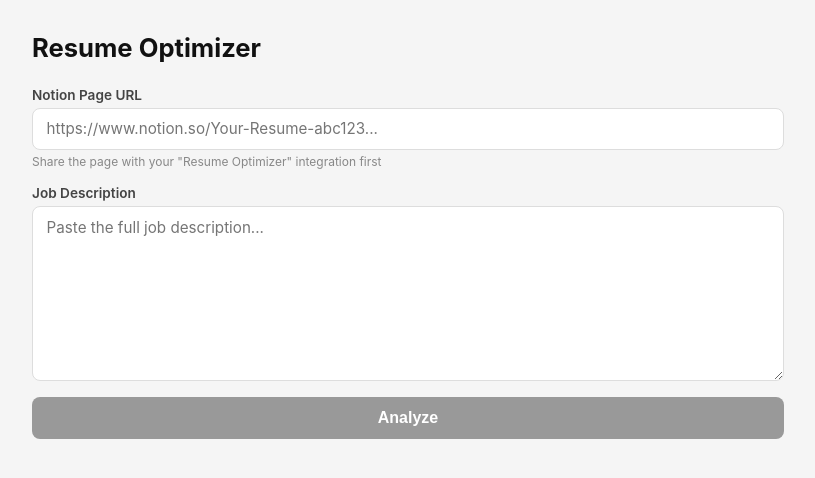
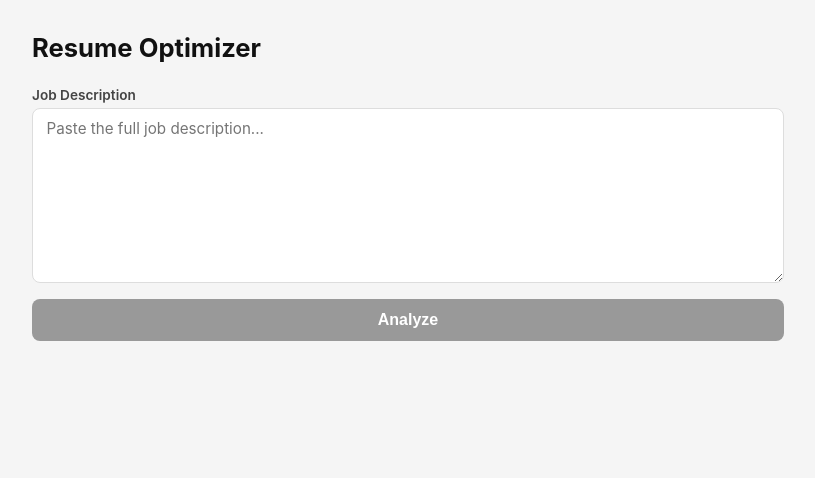
Before and after one commit to imperfectsunset29/New-job-search-tool, a Next.js app: page / in a window 1280 px wide. Shown: the top 478 px of the page, without its empty margins (232-1047 px from the left). Built offline with nearby package versions, Linux system fonts and the light colour scheme.

Commit message:
Remove Notion URL input — hardcoded to resume page

```diff
--- a/app/page.jsx
+++ b/app/page.jsx
@@ -36,7 +36,7 @@ export default function Home() {
   const [tab, setTab] = useState('changes');
 
   useEffect(() => {
-    const saved = localStorage.getItem('notionPageUrl');
+    const saved = localStorage.getItem('notionPageUrl') || 'https://www.notion.so/iamvalentina/Valentina-Calvache-Senior-Content-Designer-3574ee47dcf580e1a5d8d14b80c04626';
     if (saved) setPageUrl(saved);
   }, []);
 
@@ -109,16 +109,6 @@ export default function Home() {
     <main className="main">
       <h1>Resume Optimizer</h1>
       <div className="inputs">
-        <div className="field">
-          <label>Notion Page URL</label>
-          <input
-            type="text"
-            placeholder="https://www.notion.so/Your-Resume-abc123..."
-            value={pageUrl}
-            onChange={e => setPageUrl(e.target.value)}
-          />
-          <small>Share the page with your "Resume Optimizer" integration first</small>
-        </div>
         <div className="field">
           <label>Job Description</label>
           <textarea
```
